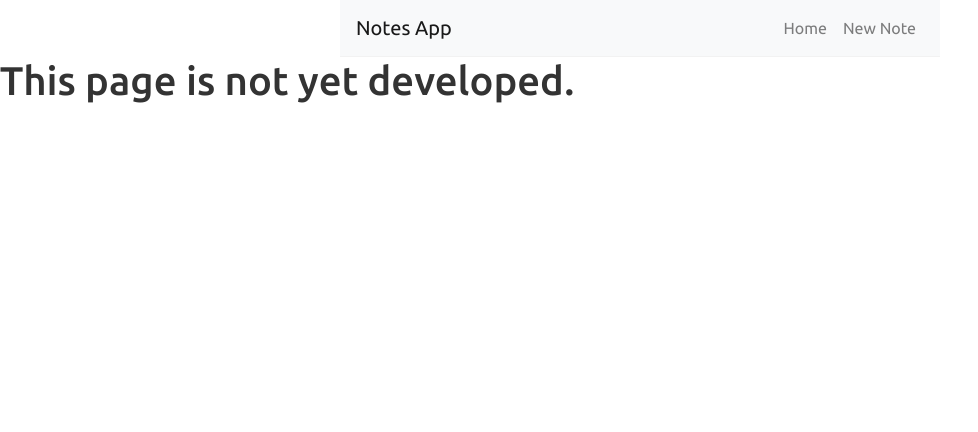
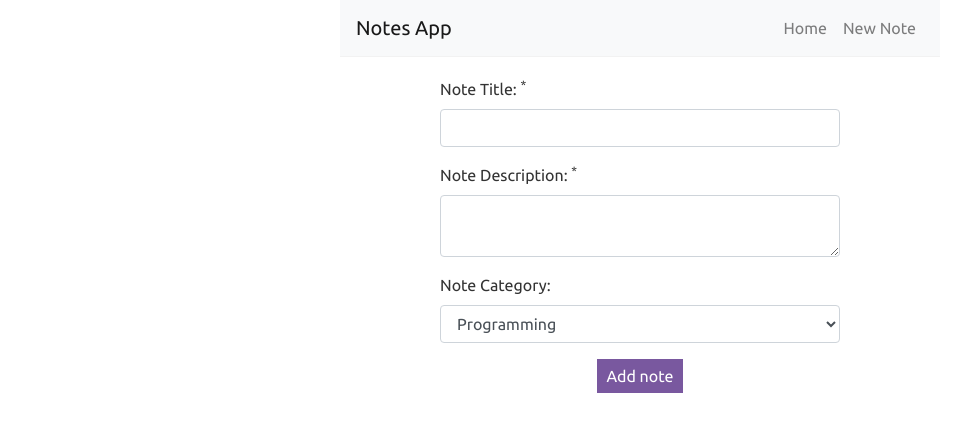
Before and after one commit to julioribeiiro/reactnotes-frontend, a React (Create React App) app: page /add in a window 1280 px wide. Shown: the top 432 px of the page, without its empty margins (0-978 px from the left). Built offline with nearby package versions, Linux system fonts and the light colour scheme.

Commit message:
create note feature

```diff
--- a/src/App.js
+++ b/src/App.js
@@ -1,4 +1,5 @@
 import { BrowserRouter, Route, Switch } from 'react-router-dom';
+import AddNote from './components/AddNote';
 import NavBar from './components/NavBar';
 import NotesList from './components/NotesList';
 import NotFound from './components/NotFound';
@@ -11,6 +12,7 @@ function App() {
         <div>
           <Switch>
             <Route exact path="/" component={NotesList} />
+            <Route path="/add" component={AddNote} />
             <Route path="*" component={NotFound} />
           </Switch>
         </div>
--- /dev/null
+++ b/src/components/AddNote.js
@@ -0,0 +1,67 @@
+import { useState } from 'react';
+import { useHistory } from 'react-router-dom';
+import NotesServices from '../services/NotesServices';
+
+const AddNote = () => {
+  const [title, setTitle] = useState('');
+  const [body, setBody] = useState('');
+  const [category, setCategory] = useState('programming');
+  const history = useHistory();
+
+  const saveNote = e => {
+    e.preventDefault();
+    const note = { title, body, category };
+    NotesServices.createNote(note)
+      .then(() => history.push('/'))
+      .catch(error => console.log('Something went wrong', error));
+  };
+
+  return (
+    <div className="create">
+      <form>
+        <div className="form-group">
+          <label htmlFor="title">
+            Note Title: <sup>*</sup>
+          </label>
+          <input
+            type="text"
+            className="form-control"
+            id="title"
+            value={title}
+            onChange={e => setTitle(e.target.value)}
+          />
+        </div>
+        <div className="form-group">
+          <label htmlFor="body">
+            Note Description: <sup>*</sup>
+          </label>
+          <textarea
+            id="body"
+            className="form-control"
+            value={body}
+            onChange={e => setBody(e.target.value)}
+          ></textarea>
+        </div>
+        <div className="form-group">
+          <label htmlFor="category">Note Category:</label>
+          <select
+            id="category"
+            className="form-control"
+            value={category}
+            onChange={e => setCategory(e.target.value)}
+          >
+            <option value="programming">Programming</option>
+            <option value="vacation">Vacation</option>
+            <option value="meeting">Meeting</option>
+            <option value="blogging">Blogging</option>
+          </select>
+        </div>
+        <div className="text-center">
+          <button onClick={e => saveNote(e)}>Add note</button>
+        </div>
+      </form>
+    </div>
+  );
+};
+
+export default AddNote;
--- a/src/components/NavBar.js
+++ b/src/components/NavBar.js
@@ -8,7 +8,7 @@ const NavBar = () => (
       <Nav.Link as={Link} to="/">
         Home
       </Nav.Link>
-      <Nav.Link as={Link} to="asd">
+      <Nav.Link as={Link} to="/add">
         New Note
       </Nav.Link>
     </Nav>
--- a/src/http-common.js
+++ b/src/http-common.js
@@ -1,7 +1,7 @@
 import axios from 'axios';
 
 export default axios.create({
-  // baseURL: "http://localhost:8080/api",
+  // baseURL: 'http://localhost:8080/api',
   baseURL: 'https://reactnotes-backend-jmoraes.herokuapp.com/api',
   headers: {
     'Content-type': 'application/json',
--- a/src/services/NotesServices.js
+++ b/src/services/NotesServices.js
@@ -1,7 +1,7 @@
 import httpClient from '../http-common';
 
-const getAll = () => {
-  return httpClient.get('/notes');
-};
+const getAll = () => httpClient.get('/notes');
 
-export default { getAll };
+const createNote = data => httpClient.post('/notes', data);
+
+export default { getAll, createNote };
```
